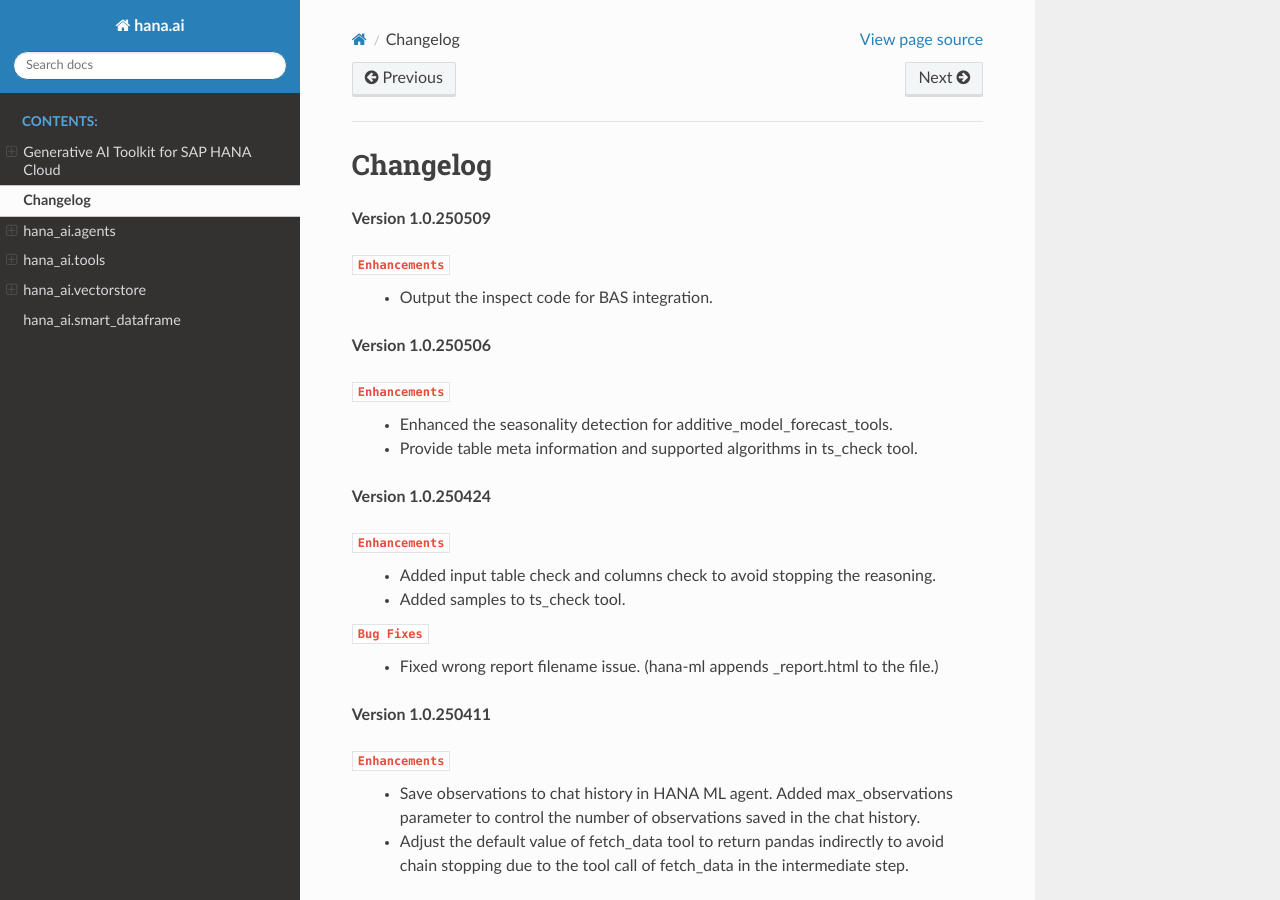
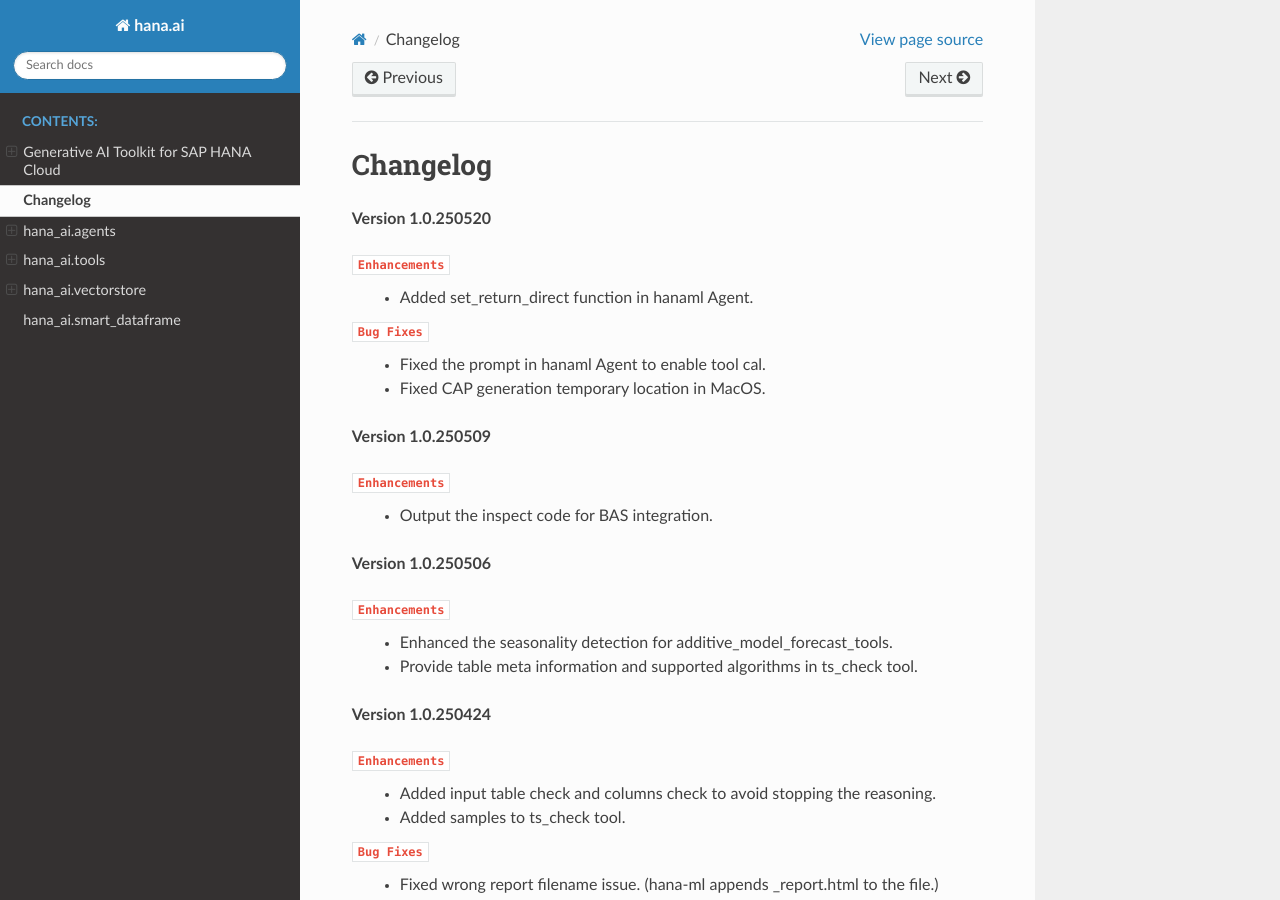
Before and after one commit to plturrell/generative-ai-toolkit-for-sap-hana-cloud, a Sphinx documentation site: the page built from doc/changlog.rst, in a window 1280 px wide and 900 px high. Built offline with Sphinx 7.4.7 and the Read the Docs theme 3.1.0, drawn with Linux system fonts in a browser that asks for light colours.

Commit message:
update changelog

```diff
--- a/doc/changlog.rst
+++ b/doc/changlog.rst
@@ -1,5 +1,14 @@
 Changelog
 =========
+
+**Version 1.0.250520**
+
+``Enhancements``
+    - Added set_return_direct function in hanaml Agent.
+
+``Bug Fixes``
+    - Fixed the prompt in hanaml Agent to enable tool cal.
+    - Fixed CAP generation temporary location in MacOS.
 
 **Version 1.0.250509**
 
--- a/pyproject.toml
+++ b/pyproject.toml
@@ -4,7 +4,7 @@ build-backend = "setuptools.build_meta"
 
 [project]
 name = "hana_ai"
-version = "1.0.25050900"
+version = "1.0.25052000"
 authors = [
     {name = "SAP"}
 ]
--- a/src/hana_ai/__init__.py
+++ b/src/hana_ai/__init__.py
@@ -2,4 +2,4 @@
 hana_ai is a Python package for AI/ML related utilities.
 """
 
-__version__ = "1.0.25050900"
+__version__ = "1.0.25052000"
```
